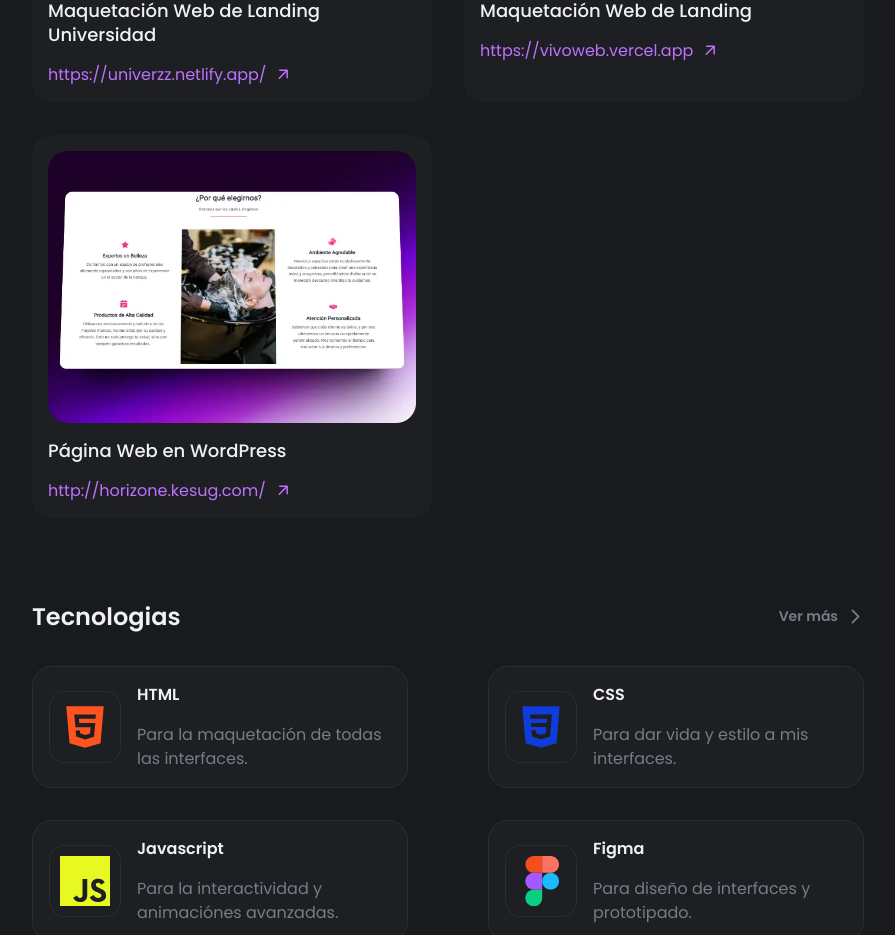
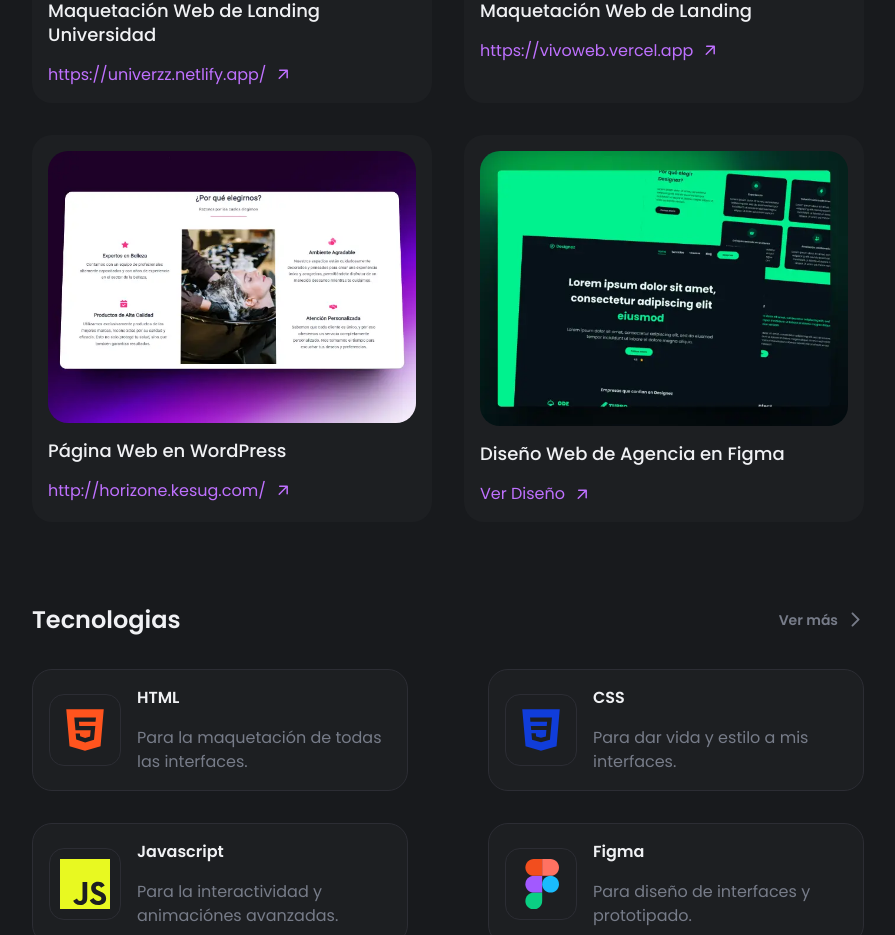
Before and after one commit to renatobits/my-portfolio, a React (Vite) app: page / in a window 1280 px wide. Shown: the part 1118-2053 px from the top of the page, without its empty margins (288-1183 px from the left). Built offline with nearby package versions, Linux system fonts and the light colour scheme.

Commit message:
new proyect design add

```diff
--- a/src/modules/global/components/externalLink/ExternalLink.tsx
+++ b/src/modules/global/components/externalLink/ExternalLink.tsx
@@ -2,11 +2,12 @@ import './externallink.css'
 
 interface ExternalLinkProps {
     link: string;
+    text?: string;
 }
-export default function ExternalLink({ link }: ExternalLinkProps) {
+export default function ExternalLink({ link, text }: ExternalLinkProps) {
     return (
         <a href={link} className="external-link" target='_blank'>
-            {link}
+            {text || link}
             <svg width="18" height="19" viewBox="0 0 18 19" fill="none" xmlns="http://www.w3.org/2000/svg">
                 <path d="M4.93652 5.25C4.93652 5.6625 5.27402 6 5.68652 6H11.379L4.71902 12.66C4.64958 12.7294 4.5945 12.8119 4.55692 12.9026C4.51934 12.9933 4.5 13.0906 4.5 13.1887C4.5 13.2869 4.51934 13.3842 4.55692 13.4749C4.5945 13.5656 4.64958 13.6481 4.71902 13.7175C4.78845 13.7869 4.87089 13.842 4.96161 13.8796C5.05233 13.9172 5.14957 13.9365 5.24777 13.9365C5.34596 13.9365 5.4432 13.9172 5.53392 13.8796C5.62465 13.842 5.70708 13.7869 5.77652 13.7175L12.4365 7.0575V12.75C12.4365 13.1625 12.774 13.5 13.1865 13.5C13.599 13.5 13.9365 13.1625 13.9365 12.75V5.25C13.9365 4.8375 13.599 4.5 13.1865 4.5H5.68652C5.27402 4.5 4.93652 4.8375 4.93652 5.25Z" fill="currentColor" />
             </svg>
--- a/src/modules/home/components/homeProyect/HomeProyect.tsx
+++ b/src/modules/home/components/homeProyect/HomeProyect.tsx
@@ -2,6 +2,7 @@ import ButtonMoreInfo from '../../../global/components/buttonMoreInfo/ButtonMore
 import Horizone from '../../../../assets/horizone.webp'
 import Univerzz from '../../../../assets/univerzz.webp'
 import VivoWeb from '../../../../assets/vivowebs.webp'
+import AgencyRC from '../../../../assets/Agency-code.webp'
 import './homeproyect.css'
 import ExternalLink from '../../../global/components/externalLink/ExternalLink'
 
@@ -28,6 +29,11 @@ export default function HomeProyect() {
                     <h3>Página Web en WordPress</h3>
                     <ExternalLink link='http://horizone.kesug.com/' />
                 </div>
+                <div className="last-card">
+                    <img src={AgencyRC} alt="" />
+                    <h3>Diseño Web de Agencia en Figma</h3>
+                    <ExternalLink link='https://www.figma.com/design/3RH5EpoWOnWFLKjsDrlLWy/Dise%C3%B1o-Web-de-Agencia-de-Marketing%2FDark-(Community)?node-id=0-1&t=qf3LnlSh0KmzYVkJ-0' text='Ver Diseño' />
+                </div>
             </div>
         </section>
     )
```
Also changed, not shown: src/assets/Agency-code.webp (added).
